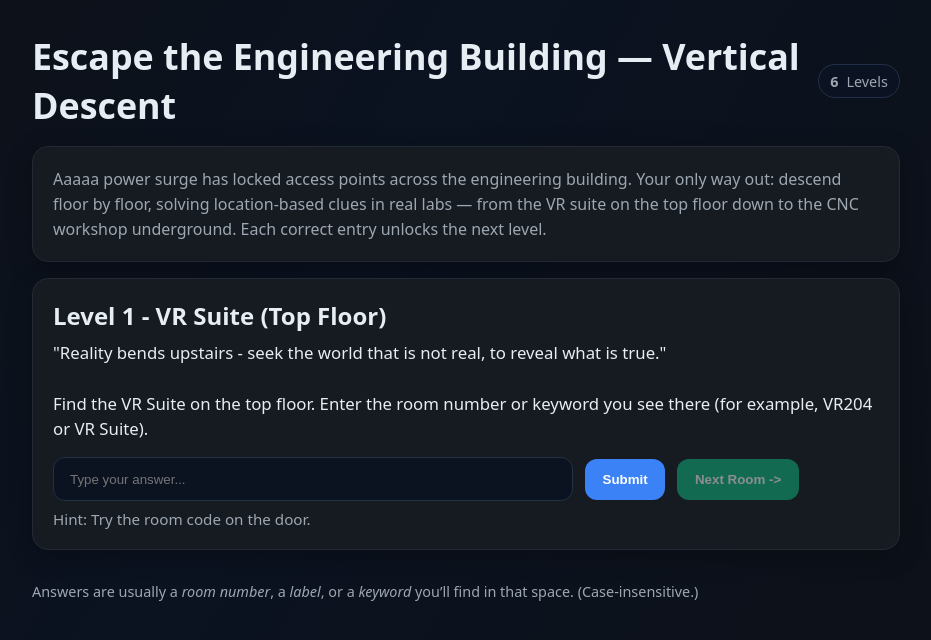
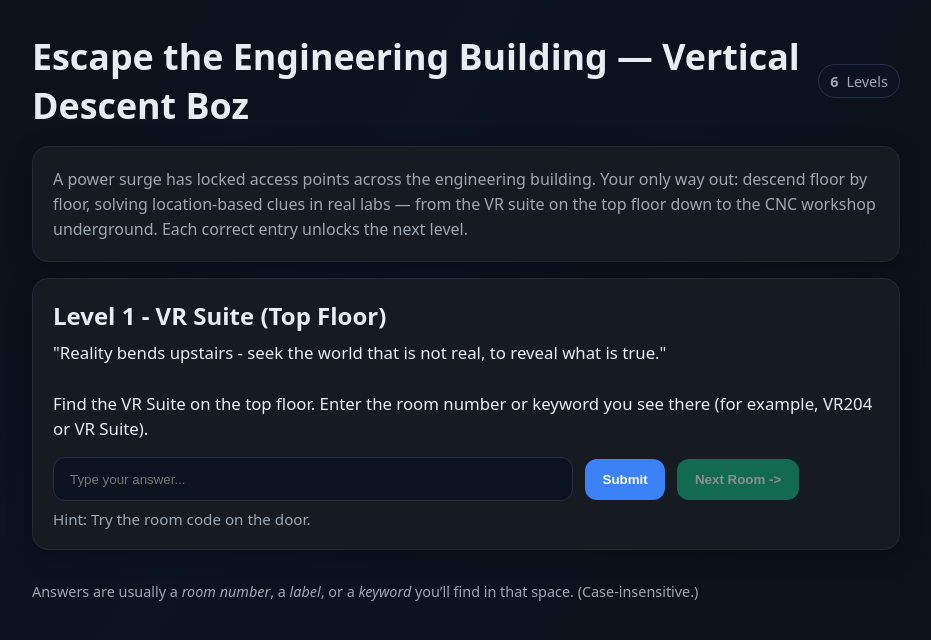
Before and after one commit to BozGitHub/Escape-Rooms, a plain HTML site: page index.html in a window 1280 px wide. Shown: the whole page, without its empty margins (174-1105 px from the left). Drawn offline with Linux system fonts and the light colour scheme.

Commit message:
Update index.html

```diff
--- a/index.html
+++ b/index.html
@@ -3,7 +3,7 @@
 <head>
   <meta charset='utf-8' />
   <meta name='viewport' content='width=device-width, initial-scale=1.0' />
-  <title>Escape the Engineering Building — Vertical DescentBoz</title>
+  <title>Escape the Engineering Building — Vertical Descent</title>
   <style>
     :root{--bg:#0d1117;--panel:#161b22;--text:#e6edf3;--muted:#9da7b1;--accent:#3b82f6;--ok:#10b981;--error:#ef4444}
     *{box-sizing:border-box}
@@ -33,12 +33,12 @@
   <canvas class='confetti'></canvas>
   <div class='wrap'>
     <header>
-      <h1>Escape the Engineering Building — Vertical Descent</h1>
+      <h1>Escape the Engineering Building — Vertical Descent Boz</h1>
       <span class='level-pill'><strong>6</strong> Levels</span>
     </header>
 
     <div class='card story'>
-      Aaaaa power surge has locked access points across the engineering building. Your only way out: descend floor by floor, solving location-based clues in real labs — from the VR suite on the top floor down to the CNC workshop underground. Each correct entry unlocks the next level.
+      A power surge has locked access points across the engineering building. Your only way out: descend floor by floor, solving location-based clues in real labs — from the VR suite on the top floor down to the CNC workshop underground. Each correct entry unlocks the next level.
     </div>
 
     <div id='rooms' class='grid'></div>
```
